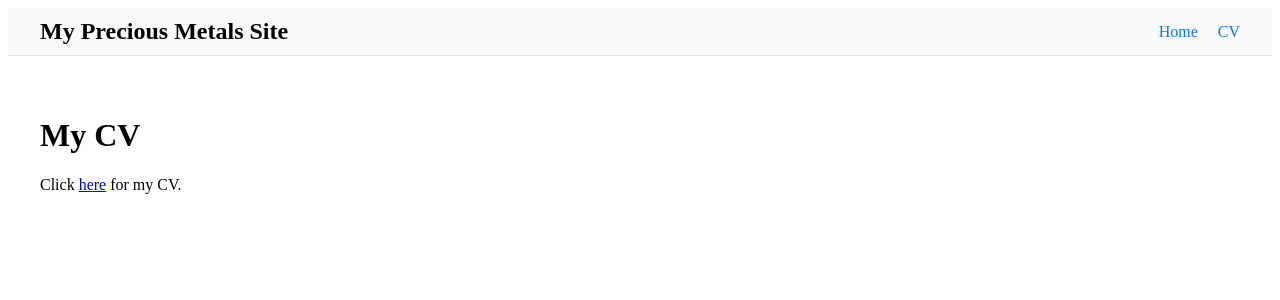
After one commit to Paint3141/commodity_website, a FastAPI app: template templates/cv.html in a window 1280 px wide. The commit adds this page. Shown: the top 300 px of the page. Run offline with FastAPI, Linux system fonts and the light colour scheme; the template is opened without the code that fills it, so the values that code supplies are empty.

Commit message:
added header to website. Page for my CV.

```diff
--- a/app.py
+++ b/app.py
@@ -2,7 +2,7 @@ from fastapi import FastAPI, Request
 from fastapi.responses import HTMLResponse
 from fastapi.staticfiles import StaticFiles
 from fastapi.templating import Jinja2Templates
-from sqlalchemy import create_engine,text
+from sqlalchemy import create_engine, text
 from sqlalchemy.exc import SQLAlchemyError
 from dotenv import load_dotenv
 from datetime import date, timedelta
@@ -14,7 +14,7 @@ load_dotenv()
 DATABASE_URL = os.getenv("DATABASE_URL")  # e.g., postgresql://user:pass@host/dbname
 engine = create_engine(DATABASE_URL)
 
-# Mount static files (put Highcharts JS here later)
+# Mount static files (put Highcharts JS here later, and cv.pdf)
 app.mount("/static", StaticFiles(directory="static"), name="static")
 
 # Templates
@@ -71,19 +71,17 @@ def fetch_commodity_data(commodity: str, currency: str = "USD", days: int = 365)
     except Exception as e:
         raise RuntimeError(f"Unexpected error: {str(e)}")
 
-# Main page
+# Main page (Home)
 @app.get("/", response_class=HTMLResponse)
 async def index(request: Request):
     return templates.TemplateResponse("index.html", {"request": request})
 
+# CV page
+@app.get("/cv", response_class=HTMLResponse)
+async def cv(request: Request):
+    return templates.TemplateResponse("cv.html", {"request": request})
+
 # API for data
-# @app.get("/api/data/{commodity}")
-# async def get_data(commodity: str, currency: str = "USD", period: str = "1y"):
-#     days_map = {"1d": 1, "1w": 7, "1m": 30, "3m": 90, "6m": 180, "1y": 365, "2y": 730, "5y": 1825}
-#     days = days_map.get(period, 365)
-#     data = fetch_commodity_data(commodity.upper(), currency.upper(), days)
-#     return {"series": [{"name": f"{commodity} in {currency}", "data": [[item["date"], item["price"]] for item in data]}]}
-
 @app.get("/api/data/{commodity}")
 async def get_data(commodity: str, currency: str = "USD", period: str = "1y"):
     days_map = {"1d": 1, "1w": 7, "1m": 30, "3m": 90, "6m": 180, "1y": 365, "2y": 730, "5y": 1825}
--- /dev/null
+++ b/templates/base.html
@@ -0,0 +1,27 @@
+<!-- templates/base.html -->
+<!DOCTYPE html>
+<html lang="en">
+<head>
+    <meta charset="UTF-8">
+    <title>{% block title %}My Site{% endblock %}</title>
+    <!-- Common styles or scripts can go here -->
+    {% block head %}{% endblock %}
+</head>
+<body>
+    <header>
+        <nav style="background-color: #f8f9fa; padding: 10px; border-bottom: 1px solid #dee2e6;">
+            <div style="max-width: 1200px; margin: 0 auto; display: flex; justify-content: space-between; align-items: center;">
+                <h2 style="margin: 0;">My Precious Metals Site</h2>  <!-- Your header/title -->
+                <ul style="list-style: none; margin: 0; padding: 0; display: flex; gap: 20px;">
+                    <li><a href="/" style="text-decoration: none; color: #007bff;">Home</a></li>
+                    <li><a href="/cv" style="text-decoration: none; color: #007bff;">CV</a></li>
+                </ul>
+            </div>
+        </nav>
+    </header>
+
+    <main style="max-width: 1200px; margin: 20px auto; padding: 20px;">
+        {% block content %}{% endblock %}
+    </main>
+</body>
+</html>
--- /dev/null
+++ b/templates/cv.html
@@ -0,0 +1,8 @@
+{% extends "base.html" %}
+
+{% block title %}My CV{% endblock %}
+
+{% block content %}
+    <h1>My CV</h1>
+    <p>Click <a href="/static/Tom_Draude_CV.pdf">here</a> for my CV.</p>
+{% endblock %}
```
Also changed, not shown: templates/index.html (+10 -9 lines), 1 other file.
